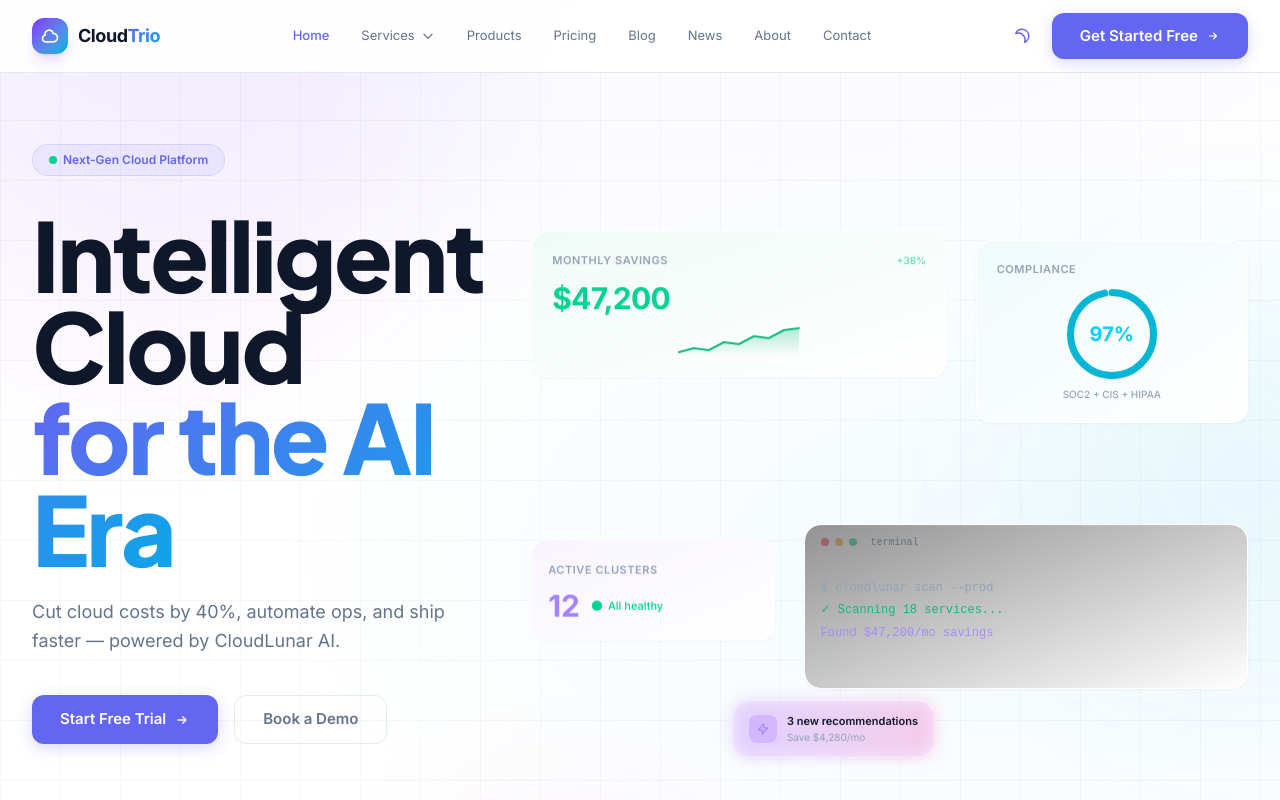
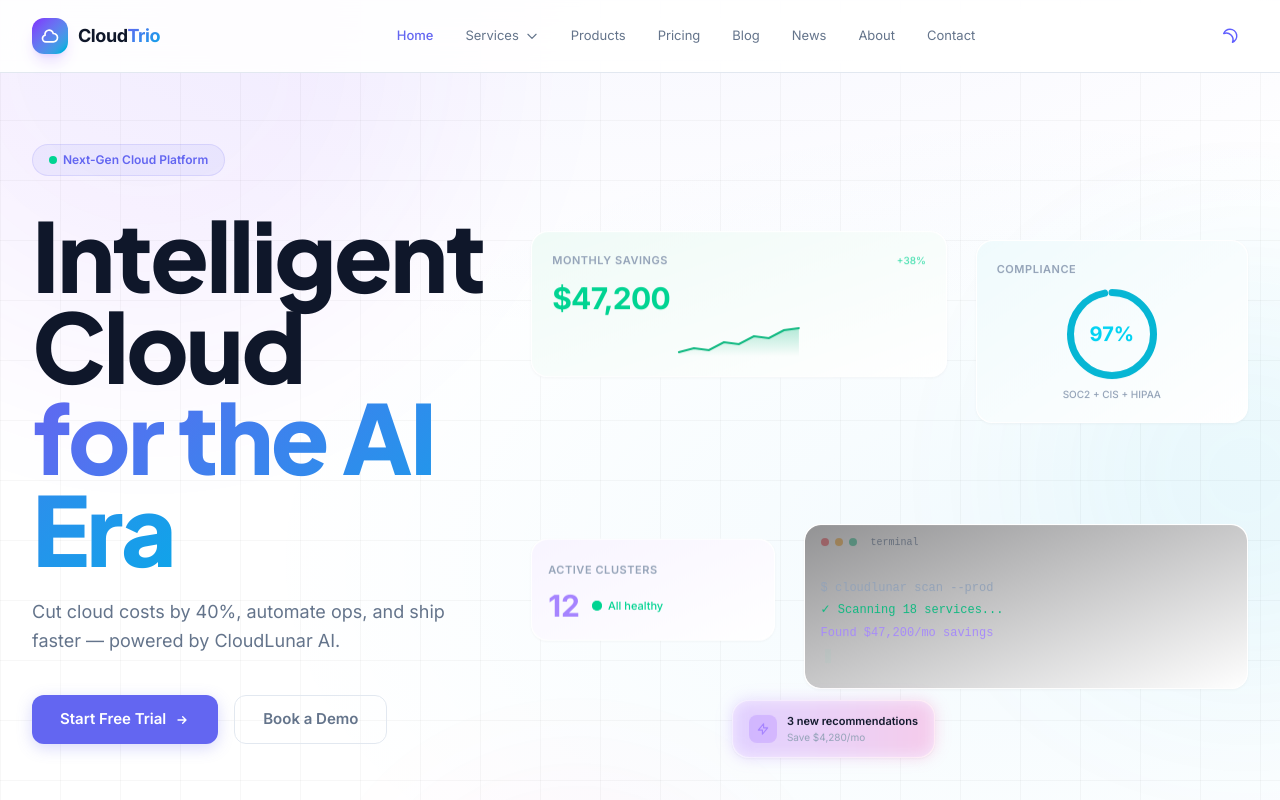
Before and after one commit to bshah1914/cloudtrio-website-react, a React (Vite) app: page / in a window 1280 px wide. Shown: the top 800 px of the page. Built offline with nearby package versions, Linux system fonts and the light colour scheme.

Commit message:
Remove Get Started Free button from navbar
Co-Authored-By: Claude Opus 4.6 (1M context) <noreply@anthropic.com>

```diff
--- a/src/components/Navbar.jsx
+++ b/src/components/Navbar.jsx
@@ -224,14 +224,8 @@ export default function Navbar() {
           </div>
 
           {/* ---- Desktop CTA + Theme Toggle ---- */}
-          <div className="hidden lg:flex items-center gap-3">
+          <div className="hidden lg:flex items-center">
             <ThemeToggle />
-            <Link to="/contact" className="btn-primary btn-sm">
-              Get Started Free
-              <svg className="w-3.5 h-3.5" fill="none" stroke="currentColor" viewBox="0 0 24 24">
-                <path strokeLinecap="round" strokeLinejoin="round" strokeWidth={2} d="M13 7l5 5m0 0l-5 5m5-5H6" />
-              </svg>
-            </Link>
           </div>
 
           {/* ---- Mobile Hamburger ---- */}
```
